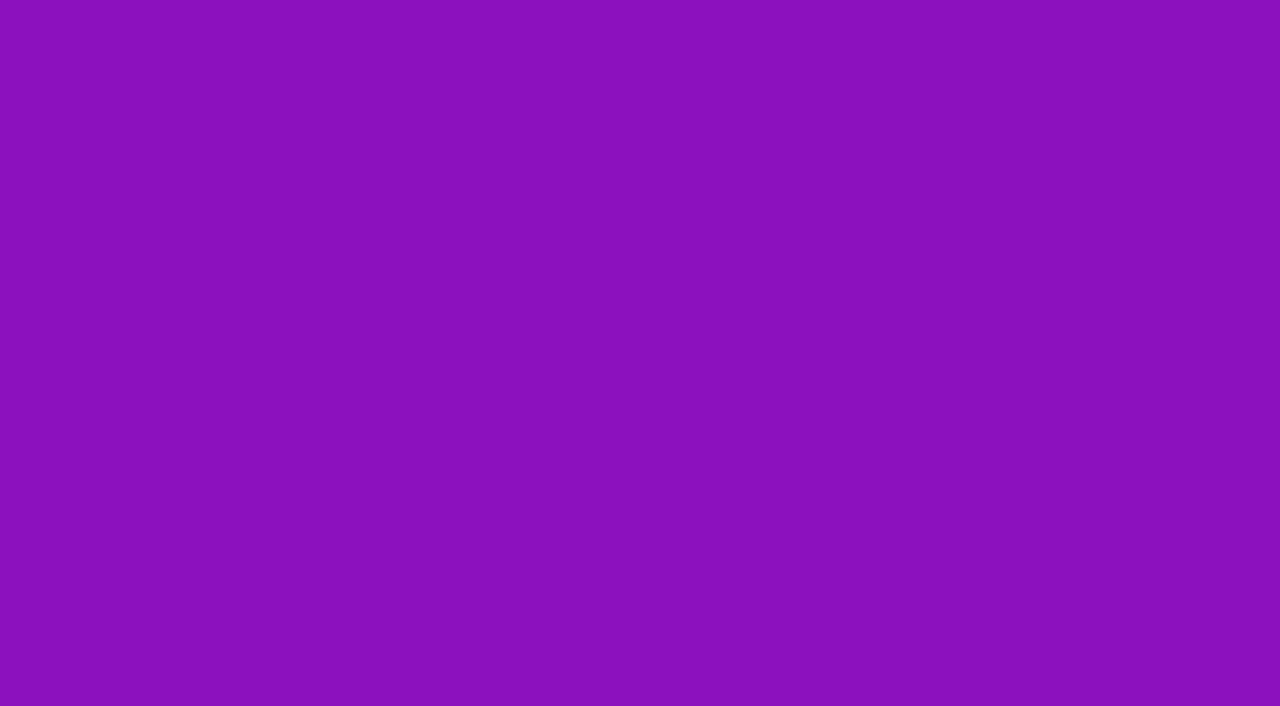
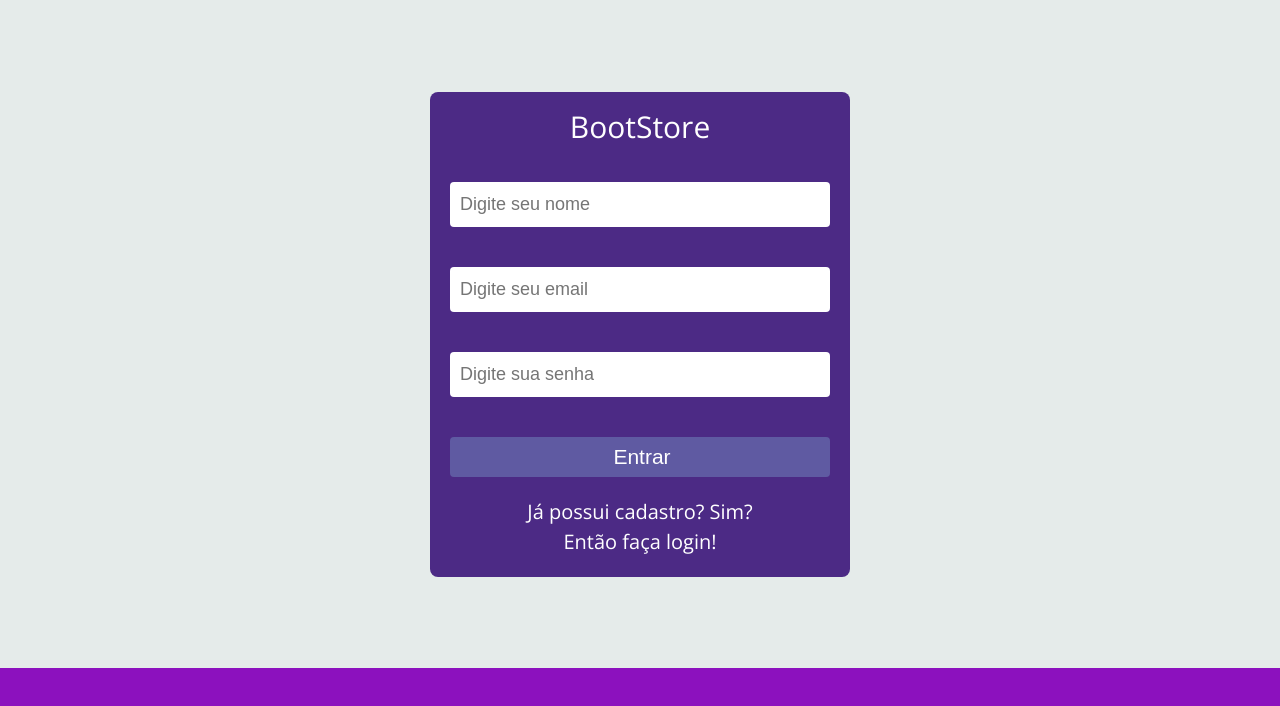
Before and after one commit to Ranbut/projeto15-boot_store-front, a React (Create React App) app: page /signup in a window 1280 px wide. Before the commit this address had no page. Shown: the top 706 px of the page. Built offline with nearby package versions, Linux system fonts and the light colour scheme.

Commit message:
Feat: Função de SignUp

```diff
--- a/src/App.js
+++ b/src/App.js
@@ -2,6 +2,7 @@ import AuthProvider from "./contexts/AuthContext";
 import { BrowserRouter, Routes, Route } from "react-router-dom";
 import SignIn from "./components/SignIn";
 import { GlobalStyle } from "./globalStyles";
+import SignUp from "./components/SignUp";
 
 export default function App() {
   return (
@@ -11,6 +12,7 @@ export default function App() {
         <AuthProvider>
           <Routes>
             <Route path="/signin" element={<SignIn />} />
+            <Route path="/signup" element={<SignUp />} />
           </Routes>
         </AuthProvider>
       </BrowserRouter>
--- /dev/null
+++ b/src/components/SignUp.js
@@ -0,0 +1,126 @@
+import styled from "styled-components";
+import axios from "axios";
+import { useNavigate } from "react-router-dom";
+import { AuthContext } from "../contexts/AuthContext";
+import { useContext, useState } from "react";
+
+export default function SignUp(){
+    const navigate = useNavigate();
+    const { jwt, setJWT } = useContext(AuthContext);
+    const [formInfo, setFormInfo] = useState({ name: '', email: '', password: '' })
+
+    function handleForm(e) {
+        setFormInfo({ ...formInfo, [e.target.name]: e.target.value });
+        console.log(formInfo);
+    }
+
+    function handleSubmit(e) {
+        e.preventDefault();
+        console.log(formInfo);
+        const promise = axios.post(`http://localhost:5000/signup`, ({ ...formInfo }));
+        promise.then((res) => {
+            setJWT(res.data.token);
+            console.log(jwt);
+            navigate("/signup")
+        });
+        promise.catch((error) => {
+            console.log(error);
+            alert("Tente novamente");
+        })
+    }
+    return (<>
+        <Container>
+            <Form onSubmit={handleSubmit}>
+                <h1>BootStore</h1>
+                <Input
+                    type="name"
+                    placeholder="Digite seu nome"
+                    name="name"
+                    onChange={handleForm}
+                    value={formInfo.name}
+                    focus
+                    required
+                />
+                <Input
+                    type="email"
+                    placeholder="Digite seu email"
+                    name="email"
+                    onChange={handleForm}
+                    value={formInfo.email}
+                    focus
+                    required
+                />
+                <Input
+                    type="password"
+                    placeholder="Digite sua senha"
+                    name="password"
+                    onChange={handleForm}
+                    value={formInfo.password}
+                    focus
+                    required
+                />
+                <Button type="submit">Entrar</Button>
+                <GoTo onClick={() => navigate("/signin")}>
+                    <p>Já possui cadastro? Sim? </p>
+                    <p>Então faça login!</p>
+                </GoTo>
+            </Form>
+        </Container>
+    </>)
+}
+const Container = styled.div`
+    background-color: #e5ebea;
+    display: flex;
+    flex-direction: column;
+    align-items: center;
+    justify-content: center;
+    width: 100%;
+    height: 668px;
+    margin: 0 auto;
+    font-family: "Open sans", sans-serif;
+    a {
+        text-decoration: none;
+    }
+`
+const Form = styled.form`
+background-color: #4c2a85;
+border-radius: 8px;
+display: flex;
+flex-direction: column;
+h1{
+    font-size: 30px;
+    text-align: center;
+    margin-top: 20px;
+    margin-bottom: 20px;
+}
+`
+const Input = styled.input`
+border: none;
+border-radius: 4px;
+margin: 20px 20px;
+width: 380px;
+height: 45px;
+padding-left: 10px;
+font-size: 18px;
+color: #c6c6c6;
+`
+const Button = styled.button`
+background-color: #5f5aa2;
+    border: none;
+    border-radius: 4px;
+    width: 380px;
+    height: 40px;
+    padding-left: 10px;
+    font-size: 21px;
+    font-style: bold;
+    color: #fff;
+    line-height:35px;
+    margin: 20px 20px;
+`
+const GoTo = styled.p`
+color: #ffffff;
+text-align: center;
+font-size: 20px;
+line-height:30px;
+margin-bottom: 20px;
+`
```
